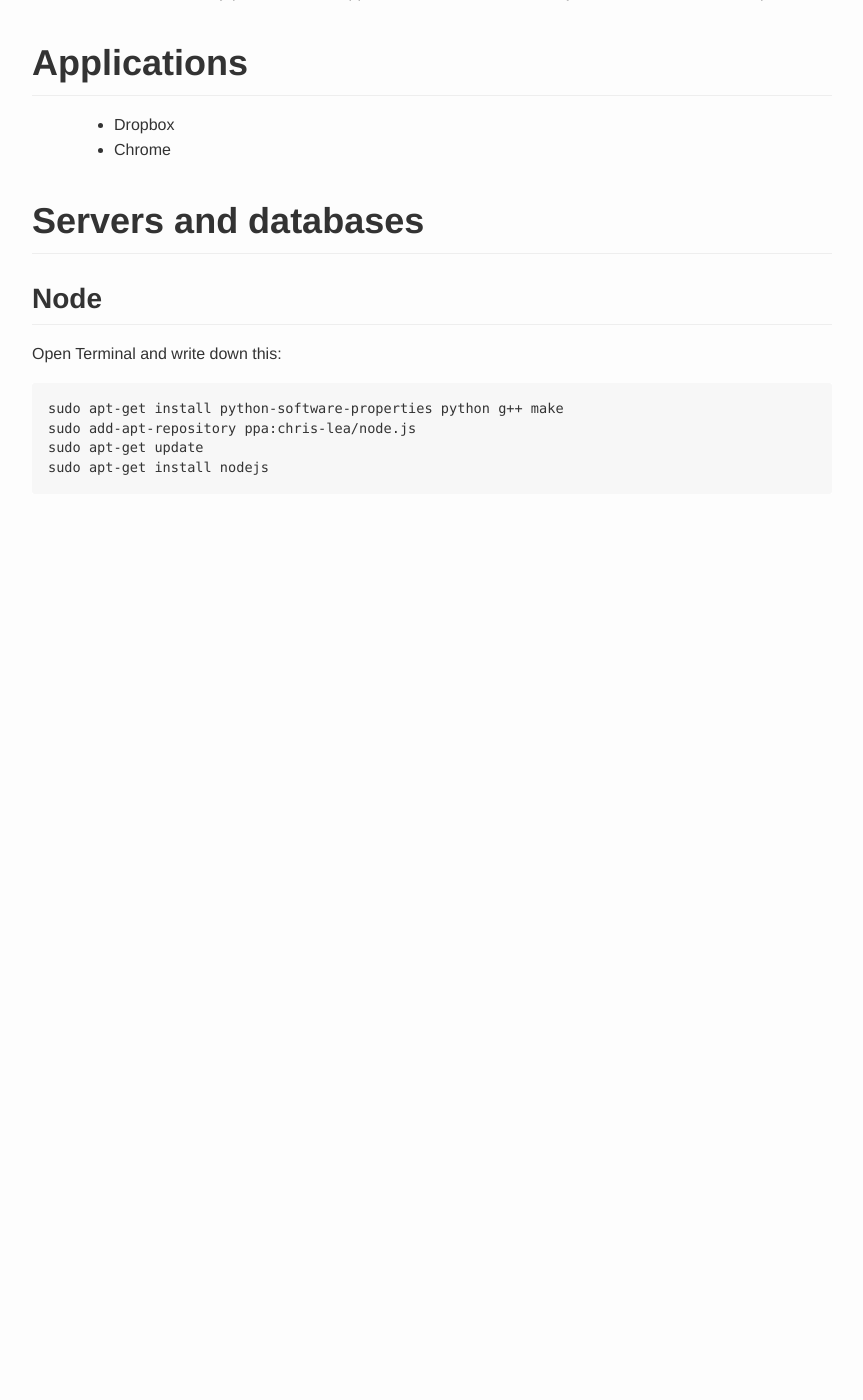
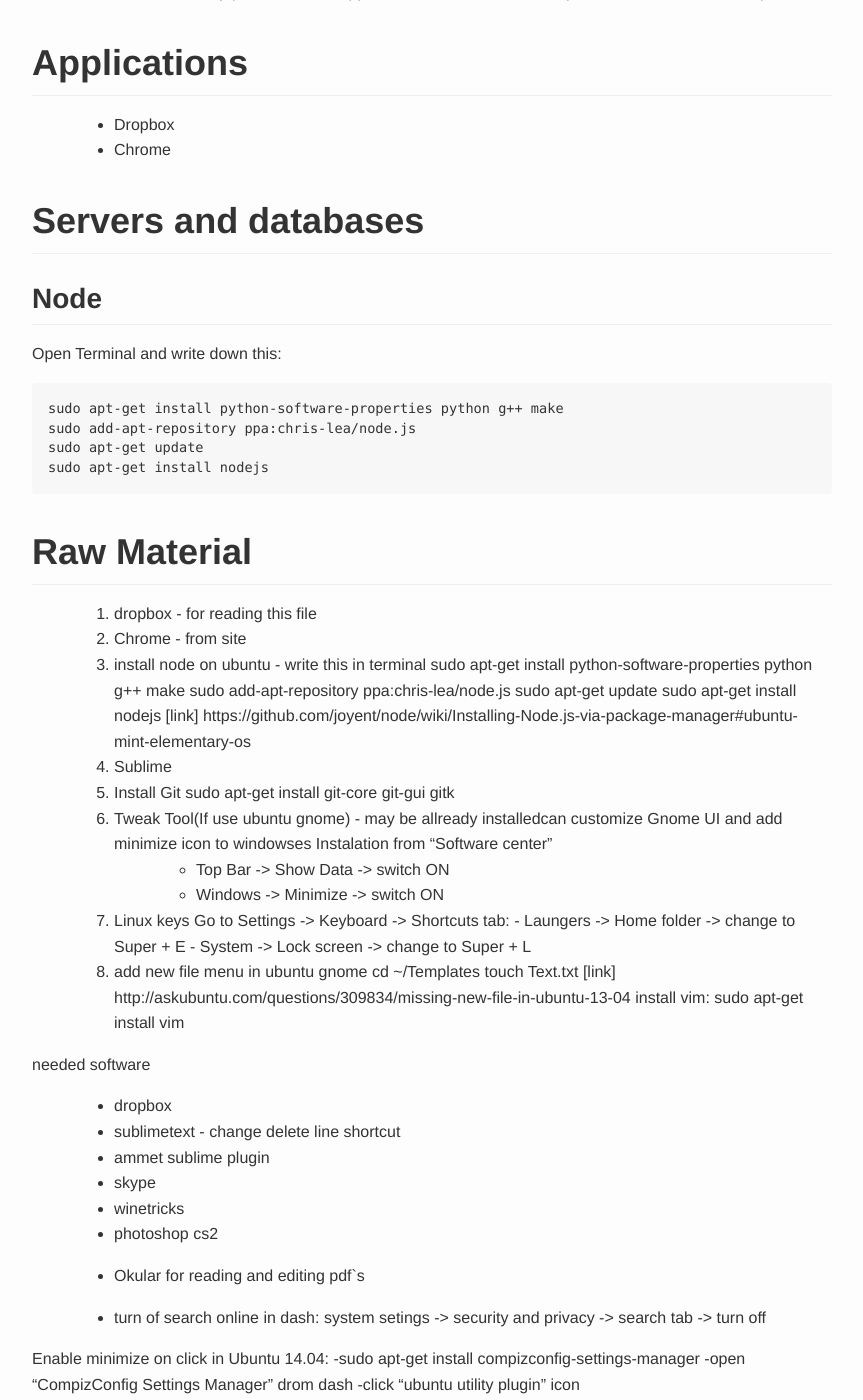
Before and after one commit to PetyoKostakov/PetyoKostakov.github.io, a Jekyll site: the page built from _posts/2014-08-10-setup-ubuntu.md, in a window 1280 px wide and 1400 px high, scrolled down 485 px. Shown: the whole window, without its empty margins (208-1071 px from the left). Built offline with Jekyll 4.4.1, drawn with Linux system fonts in a browser that asks for light colours; Markdown is read by kramdown in place of the engine named in the settings; before the commit the page ends 995 px from its top, so only the background shows below that; some of the changed text lies outside the part shown.

Commit message:
RTCL: Added raw Material to setup ubuntu

````diff
--- a/_posts/2014-08-10-setup-ubuntu.md
+++ b/_posts/2014-08-10-setup-ubuntu.md
@@ -33,3 +33,95 @@ sudo add-apt-repository ppa:chris-lea/node.js
 sudo apt-get update
 sudo apt-get install nodejs
 ```
+
+# Raw Material
+
+1. dropbox - for reading this file
+2. Chrome - from site
+4. install node on ubuntu - write this in terminal
+	sudo apt-get install python-software-properties python g++ make
+	sudo add-apt-repository ppa:chris-lea/node.js
+	sudo apt-get update
+	sudo apt-get install nodejs
+[link] https://github.com/joyent/node/wiki/Installing-Node.js-via-package-manager#ubuntu-mint-elementary-os
+3. Sublime
+6. Install Git
+	sudo apt-get install git-core git-gui gitk
+5. Tweak Tool(If use ubuntu gnome) - may be allready installedcan customize Gnome UI and add minimize icon to windowses
+	Instalation from "Software center"
+- Top Bar -> Show Data -> switch ON
+- Windows -> Minimize -> switch ON
+6. Linux keys
+	Go to Settings -> Keyboard -> Shortcuts tab:
+		- Laungers -> Home folder -> change to Super + E
+		- System -> Lock screen -> change to Super + L
+7. add new file menu in ubuntu gnome
+	cd ~/Templates
+	touch Text.txt
+[link] http://askubuntu.com/questions/309834/missing-new-file-in-ubuntu-13-04
+install vim:
+	sudo apt-get install vim
+
+needed software
+- dropbox
+- sublimetext - change delete line shortcut
+- ammet sublime plugin
+- skype
+- winetricks
+- photoshop cs2
+- Okular for reading and editing pdf`s
+
+- turn of search online in dash: system setings -> security and privacy -> search tab -> turn off
+
+Enable minimize on click in Ubuntu 14.04:
+-sudo apt-get install compizconfig-settings-manager
+-open "CompizConfig Settings Manager" drom dash
+-click "ubuntu utility plugin" icon
+- go to luncher tab
+- click ckeckbox "Minimize Single Window Applications."
+
+
+change console colors
+cd ~
+vim ~/.bashrc -> replace PS1 with PS1='\[\033[1;36m\](\t) \[\033[00m\]\[\033[01;34m\]\u@\h\[\033[00m\]:\[\033[01;32m\]\w\[\033[00m\]\[\e[0;35m\]$(parse_git_branch)\[\033[00m\]$ '
+parse_git_branch() {
+    git branch 2> /dev/null | sed -e '/^[^*]/d' -e 's/* (.*)/ (1)/'
+}
+shorter PS1='\[\033[1;36m\](\t) \[\033[00m\]\[\033[01;34m\]\w\[\033[00m\]\[\e[0;35m\]$(parse_git_branch)\[\033[00m\]$ '
+with new line  PS1='\[\033[1;36m\](\t) \[\033[00m\]\[\033[01;34m\]\w\[\033[00m\]\[\e[0;35m\]$(parse_git_branch)\n\[\e[0m\]$ '
+
+
+other colors http://www.cyberciti.biz/tips/howto-linux-unix-bash-shell-setup-prompt.html
+
+install mongo  on ubuntu
+http://docs.mongodb.org/manual/tutorial/install-mongodb-on-ubuntu/
+sudo service mongodb start
+
+/etc/mongod.conf
+port = 27000
+
+start with console - /etc/init.d/mongob start
+
+
+
+for git
+sudo apt-get install git-core git-gui gitk
+
+
+/etc/hosts - add - 10.22.31.147 ecp-review
+
+
+
+install java JDK
+
+sudo add-apt-repository ppa:webupd8team/java
+sudo apt-get update
+sudo apt-get install oracle-java7-installer
+
+sudo apt-get install oracle-java7-set-default
+
+
+install elastic search
+https://gist.github.com/wingdspur/2026107
+
+sudo /etc/init.d/elasticsearch start
````
